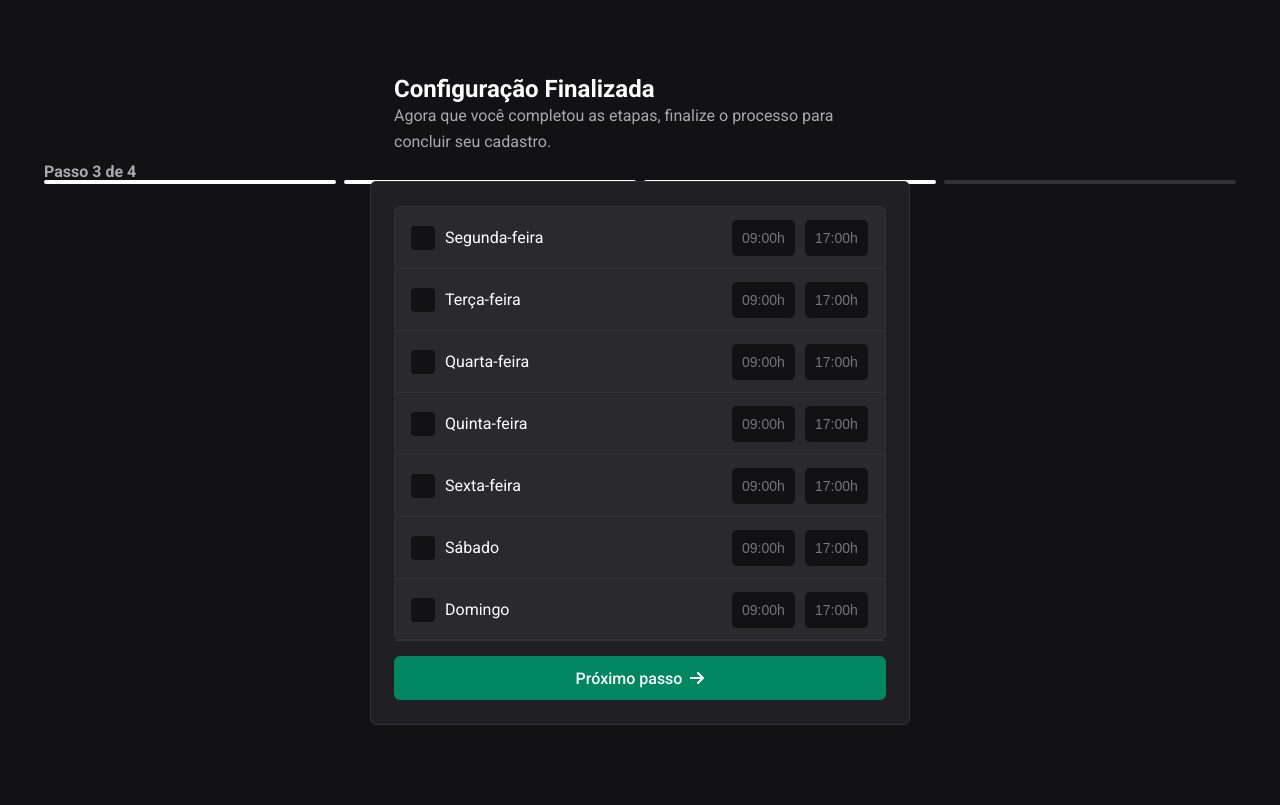
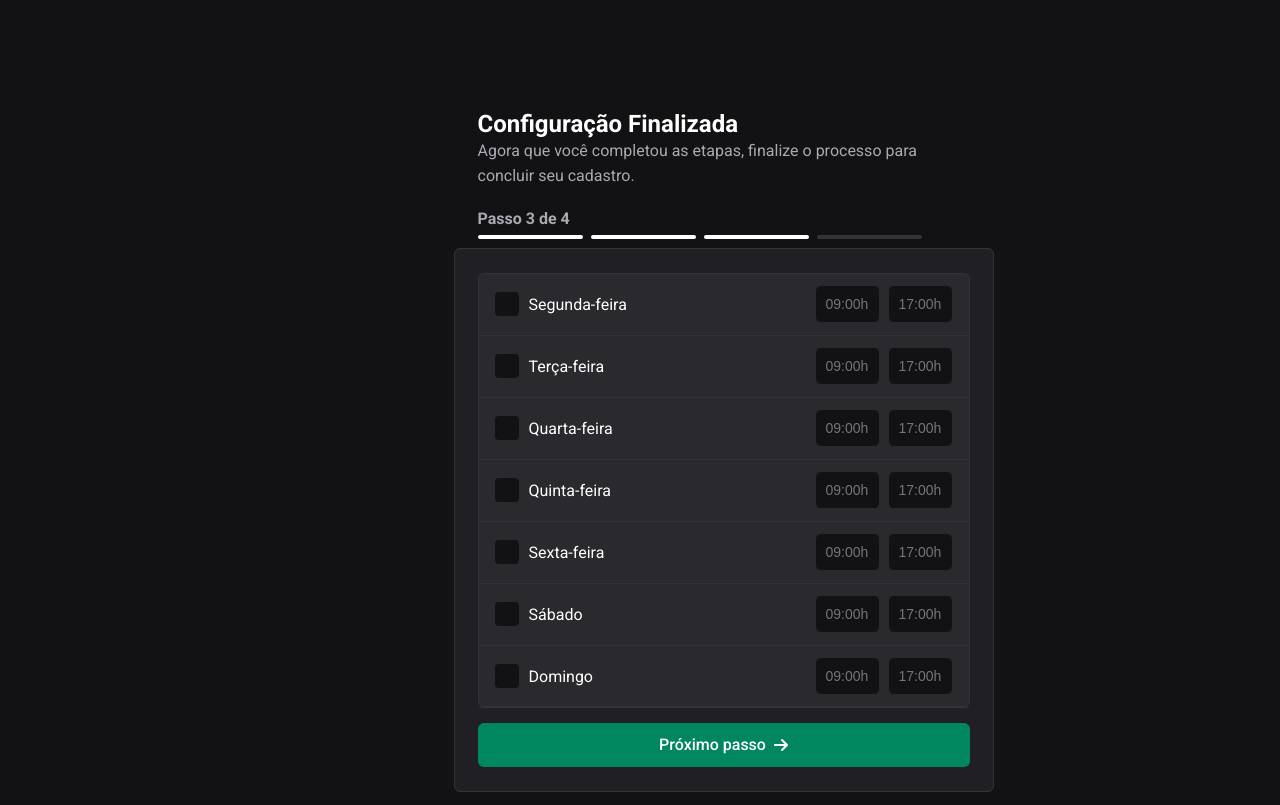
Before and after one commit to pedrohenrrrxz/vite-project, a React (Vite) app: page /Registrar3 in a window 1280 px wide. Built offline with nearby package versions, Linux system fonts and the light colour scheme.

Commit message:
alterações no width e height das páginas 3 e 4

```diff
--- a/src/components/Steps.tsx
+++ b/src/components/Steps.tsx
@@ -12,6 +12,7 @@ const StepsContainer = styled.div`
   border-radius: 2px;
   color: #a9a9b2;
   font-family: "Roboto", sans-serif;
+  gap: 8px;
 
   .text {
     display: flex;
--- a/src/pages/Home/Home.tsx
+++ b/src/pages/Home/Home.tsx
@@ -1,6 +1,7 @@
 import React from "react";
 import { useNavigate } from "react-router-dom";
 import styled from "styled-components";
+import { FcGoogle } from "react-icons/fc"; // Importa o ícone do Google
 
 const Container = styled.div`
   display: flex;
@@ -35,6 +36,10 @@ const LeftSection = styled.div`
   }
 
   button {
+    display: flex;
+    align-items: center;
+    justify-content: center;
+    gap: 8px;
     width: 220px;
     height: 46px;
     padding: 12px 24px;
@@ -45,12 +50,15 @@ const LeftSection = styled.div`
     border: none;
     border-radius: 6px;
     cursor: pointer;
-    gap: 8px;
     line-height: 22.4px;
     transition: background-color 0.3s;
 
     &:hover {
       background-color: #ae534b;
+    }
+
+    svg {
+      font-size: 18px; /* Define o tamanho do ícone */
     }
   }
 `;
@@ -72,26 +80,23 @@ const RightSection = styled.div`
 `;
 
 const Home: React.FC = () => {
-
   const navigate = useNavigate();
 
   const handleNavigate = () => {
-    navigate("/Registrar")
-  }
+    navigate("/Registrar");
+  };
 
   return (
     <Container>
-
       <LeftSection>
         <h2>Agendamento Descomplicado</h2>
         <p>
           Conecte seu calendário e permita que as pessoas marquem agendamentos no seu tempo livre.
         </p>
         <button onClick={handleNavigate}>
-          Criar Conta Com o Google
+          <FcGoogle /> Criar Conta Com o Google
         </button>
       </LeftSection>
-
       <RightSection>
         <img src="/imagem.png" alt="Ilustração representando organização" />
       </RightSection>
--- a/src/pages/Registrar2/Registrar2.tsx
+++ b/src/pages/Registrar2/Registrar2.tsx
@@ -4,7 +4,6 @@ import { FontAwesomeIcon } from "@fortawesome/react-fontawesome";
 import { useNavigate } from "react-router-dom";
 import styled from "styled-components";
 import Header from "../../components/Header";
-import Button from "../../components/Button";
 import Steps from "../../components/Steps";
 
 const Container = styled.div`
--- a/src/pages/Registrar3/Registrar3.tsx
+++ b/src/pages/Registrar3/Registrar3.tsx
@@ -10,13 +10,13 @@ import { faArrowRight } from "@fortawesome/free-solid-svg-icons";
 const Container = styled.div`
   display: flex;
   flex-direction: column;
-  align-items: center;
   justify-content: center;
-  min-height: 100vh;
-  background-color: #121214;
-  padding: 20px;
-  box-sizing: border-box;
-  border-radius: 6px;
+  width: 540px;
+  height: 709px;
+  margin-top: 96px;
+  margin-left: 429.5px;
+  padding: 24px;
+  gap: 16px;
 `;
 
 const Modal = styled.div`
--- a/src/pages/Registrar4/Registrar4.tsx
+++ b/src/pages/Registrar4/Registrar4.tsx
@@ -9,12 +9,13 @@ import { FontAwesomeIcon } from "@fortawesome/react-fontawesome";
 const Container = styled.div`
   display: flex;
   flex-direction: column;
-  align-items: center;
   justify-content: center;
-  min-height: 100vh;
-  background-color: #121214;
-  padding: 20px;
-  box-sizing: border-box;
+  width: 540px;
+  height: 539px;
+  margin-top: 96px;
+  margin-left: 429.5px;
+  padding: 24px;
+  gap: 24px;
 `;
 
 const Modal = styled.div`
```
